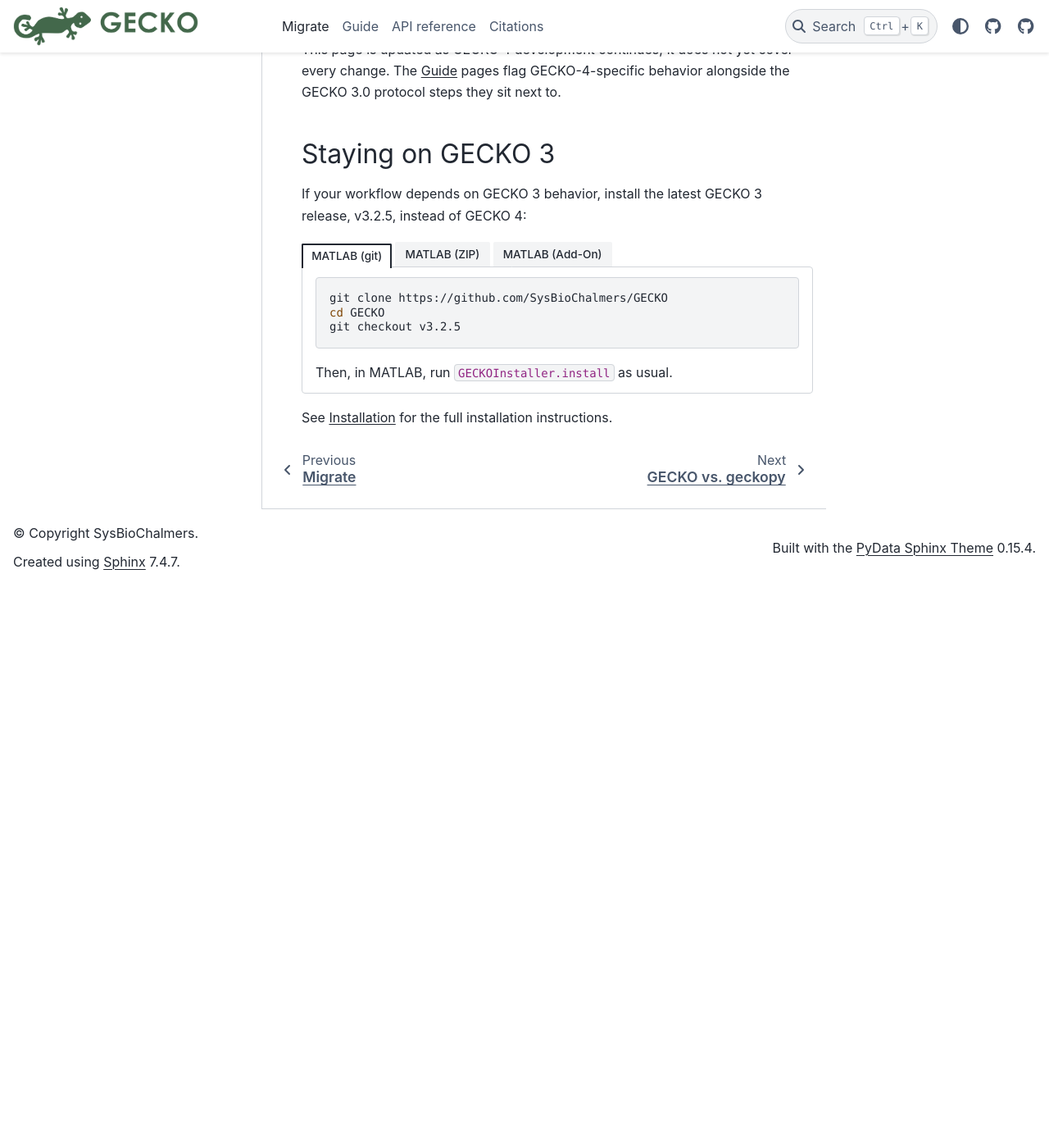
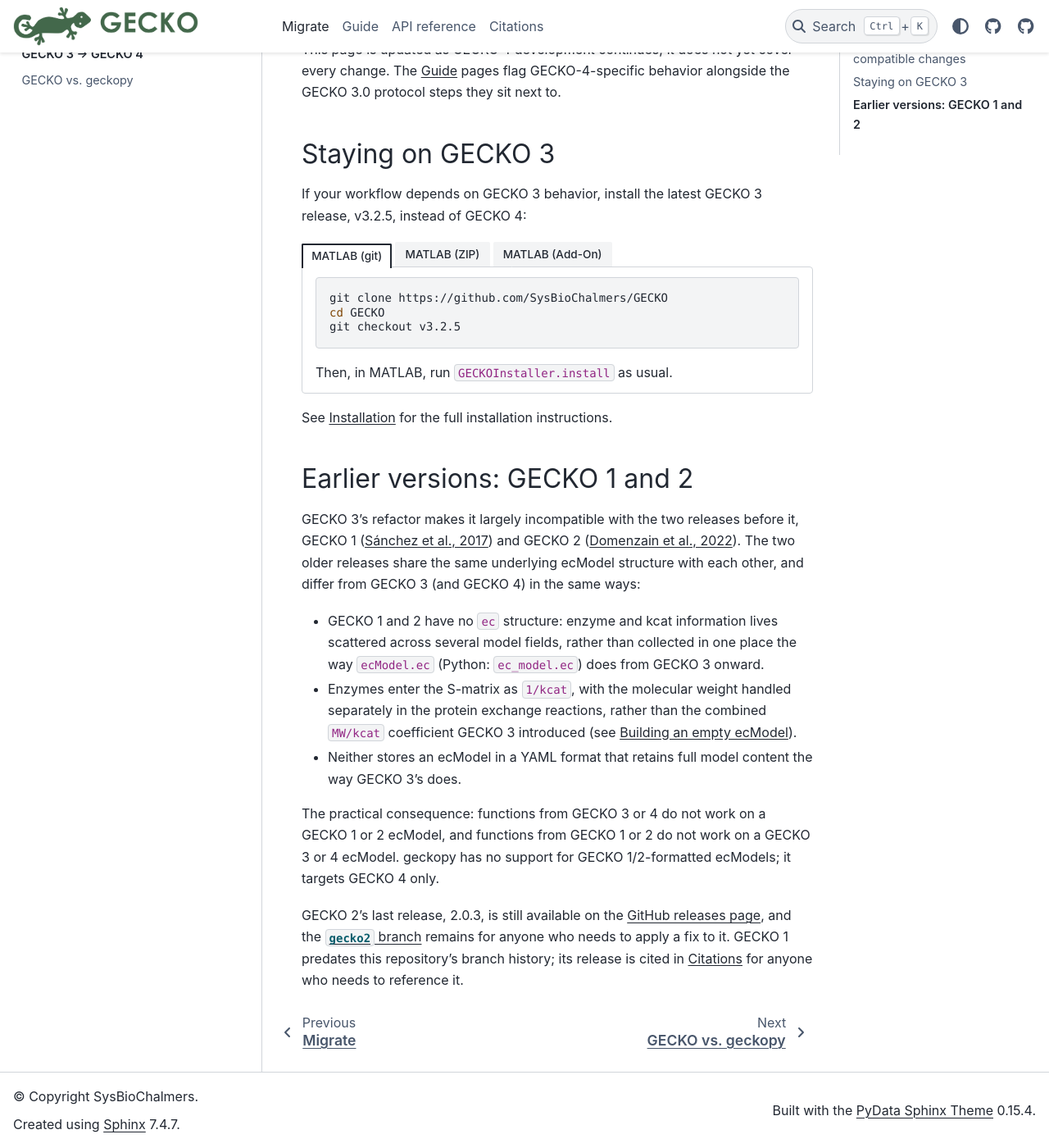
Before and after one commit to edkerk/gecko-docs, a Sphinx documentation site: the page built from docs/gecko3-to-gecko4.md, in a window 1280 px wide and 1400 px high, scrolled down 1046 px. Shown: the whole window at 82% size. Built offline with Sphinx 7.4.7 and the PyData theme 0.15.4, drawn with Linux system fonts in a browser that asks for light colours; pages that are not in the unit, such as notebooks, are missing from menus; before the commit the page ends 1760 px from its top, so only the background shows below that.

Commit message:
Add Issues/Discussions links, GECKO wiki-sourced install notes, GECKO 1/2 history
Cross-checked the site against the GECKO wiki (Installation and upgrade,
Previous versions: GECKO 1 and 2), which covers real ground the docs
didn't yet: an explicit upgrade procedure, a stale RAVEN version number,
and the two releases before GECKO 3.

- `docs/index.md`: new "Getting help" section at the bottom, linking Issues
  and Discussions on both the GECKO and geckopy repositories.
- `docs/installation/index.md`: RAVEN version requirement corrected to
  2.9.2 (was 2.8.3, per the wiki's current "Required software" list); a
  tip against RAVEN's default GLPK solver, which the wiki calls out as
  inadequate for GECKO's larger, more numerically demanding ecModels; an
  upgrade procedure (`GECKOInstaller.uninstall` first, regardless of
  install method) that the docs never covered at all; git noted as the
  wiki's recommended install method over the MATLAB Add-On.
- `docs/gecko3-to-gecko4.md`: new "Earlier versions: GECKO 1 and 2"
  section. The wiki source documents GECKO 3's break from {1, 2} jointly
  (no `ec` structure, `1/kcat` instead of `MW/kcat`, no full-fidelity YAML)
  rather than detailing what changed between 1 and 2 specifically, so the
  section is honest about covering that same ground rather than inventing
  a 1-vs-2 technical diff the source doesn't provide. Links the last
  GECKO 2 release (2.0.3) and the `gecko2` branch for anyone who needs
  them.

Verified with a real `sphinx-build` (zero warnings) and checked in the
browser; every wiki page referenced was read directly, and the v2.0.3
release and `gecko2` branch links were confirmed live before adding them.

```diff
--- a/docs/gecko3-to-gecko4.md
+++ b/docs/gecko3-to-gecko4.md
@@ -70,3 +70,33 @@
 
 See [Installation](installation/index.md) for the full installation
 instructions.
+
+## Earlier versions: GECKO 1 and 2
+
+GECKO 3's refactor makes it largely incompatible with the two releases
+before it, GECKO 1 ([Sánchez et al., 2017](references.md#gecko-1)) and
+GECKO 2 ([Domenzain et al., 2022](references.md#gecko-2)). The two older
+releases share the same underlying ecModel structure with each other, and
+differ from GECKO 3 (and GECKO 4) in the same ways:
+
+- GECKO 1 and 2 have no `ec` structure: enzyme and kcat information lives
+  scattered across several model fields, rather than collected in one place
+  the way `ecModel.ec` (Python: `ec_model.ec`) does from GECKO 3 onward.
+- Enzymes enter the S-matrix as `1/kcat`, with the molecular weight handled
+  separately in the protein exchange reactions, rather than the combined
+  `MW/kcat` coefficient GECKO 3 introduced (see [Building an empty
+  ecModel](guide/building-ec-model.md)).
+- Neither stores an ecModel in a YAML format that retains full model
+  content the way GECKO 3's does.
+
+The practical consequence: functions from GECKO 3 or 4 do not work on a
+GECKO 1 or 2 ecModel, and functions from GECKO 1 or 2 do not work on a
+GECKO 3 or 4 ecModel. geckopy has no support for GECKO 1/2-formatted
+ecModels; it targets GECKO 4 only.
+
+GECKO 2's last release, 2.0.3, is still available on the [GitHub releases
+page](https://github.com/SysBioChalmers/GECKO/releases/tag/v2.0.3), and the
+[`gecko2` branch](https://github.com/SysBioChalmers/GECKO/tree/gecko2)
+remains for anyone who needs to apply a fix to it. GECKO 1 predates this
+repository's branch history; its release is cited in
+[Citations](references.md#gecko-1) for anyone who needs to reference it.
```
Also changed, not shown: docs/index.md (+10 -0 lines), docs/installation/index.md (+18 -2 lines).
